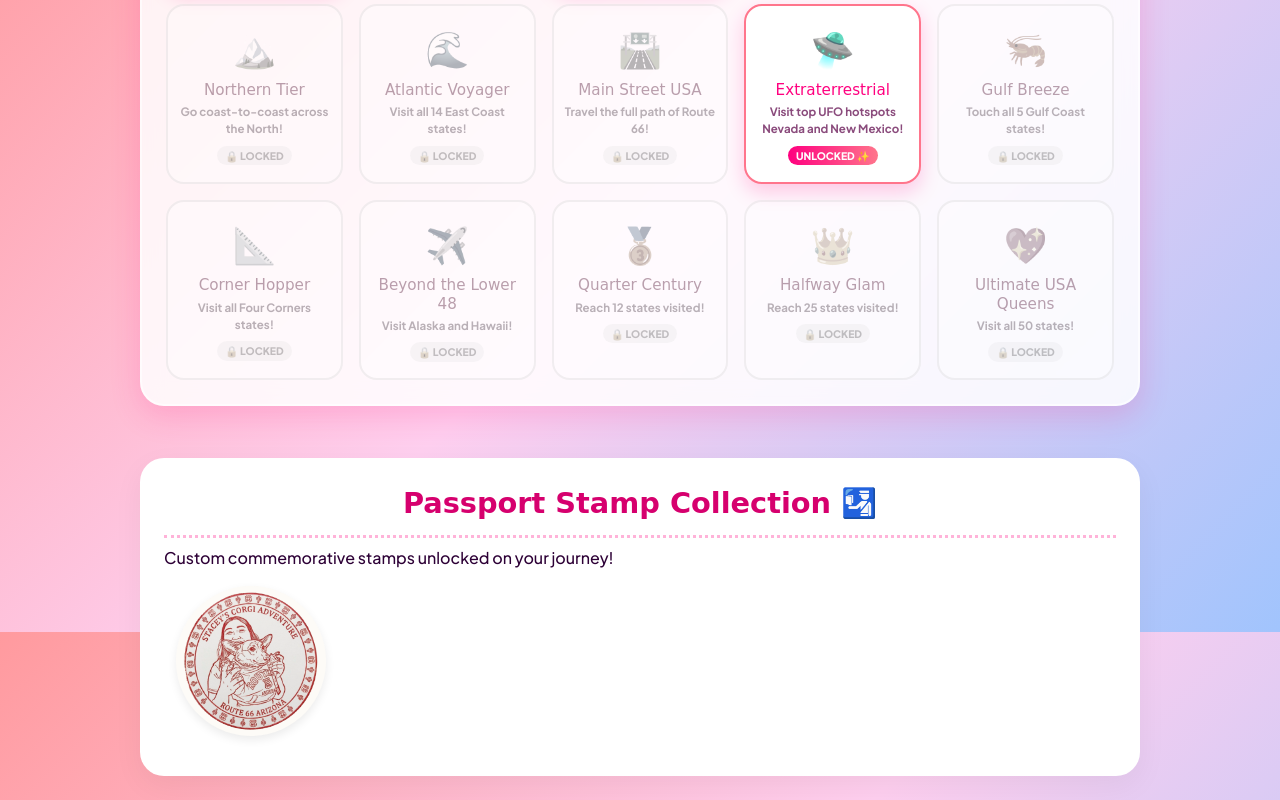
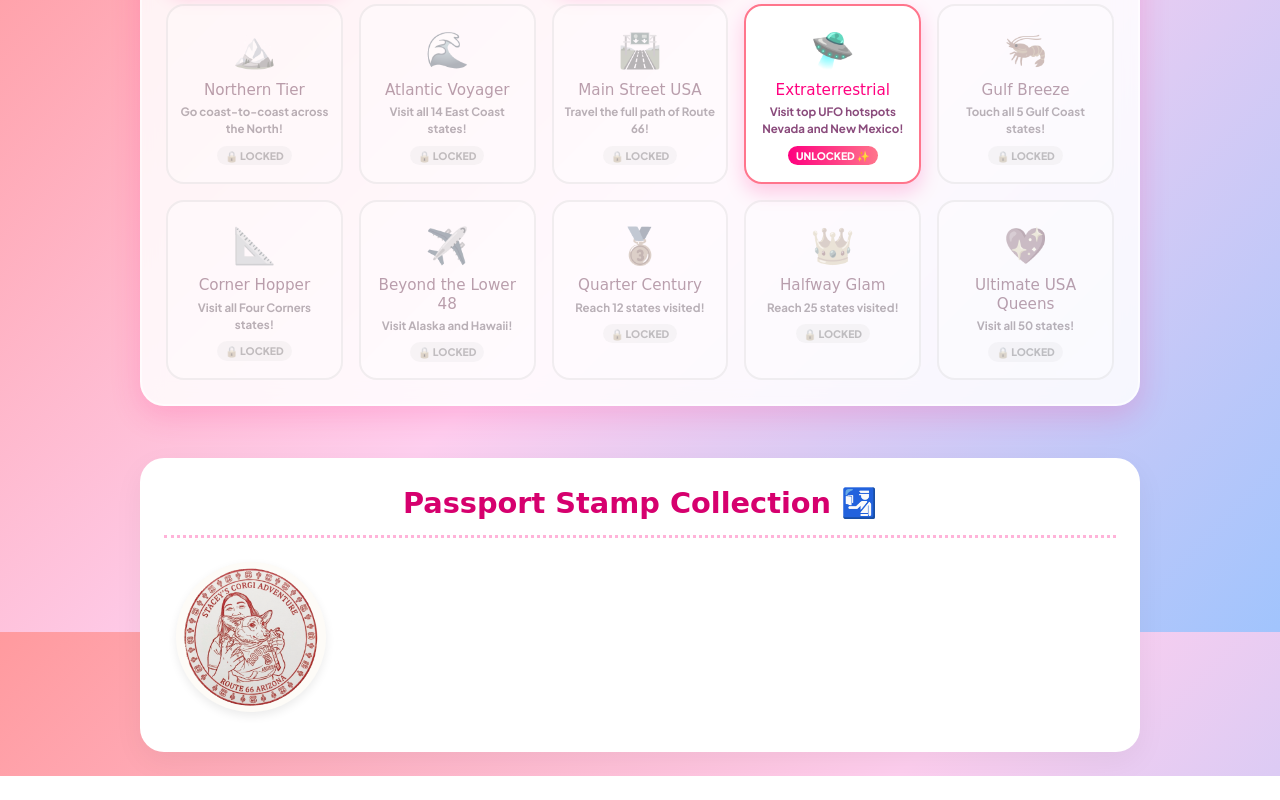
Before and after one commit to nerdyGuava/USAbucketlist, a plain HTML site: page index.html in a window 1280 px wide. Shown: the part 1768-2568 px from the top of the page. After the commit the page ends 2544 px from the top, so only its background shows below. Drawn offline with nearby package versions, Linux system fonts and the light colour scheme; no server answers; a web font is replaced by a local one.

Commit message:
Update index.html

```diff
--- a/index.html
+++ b/index.html
@@ -62,7 +62,6 @@
      <section class="dashboard-section">
         <div class="dashboard-card">
           <h2 class="section-title">Passport Stamp Collection 🛂</h2>
-          <p class="section-subtitle">Custom commemorative stamps unlocked on your journey!</p>
 
           <div id="stampsGalleryGrid" class="stamps-grid">
             <!-- JS will render stamps here -->
```
